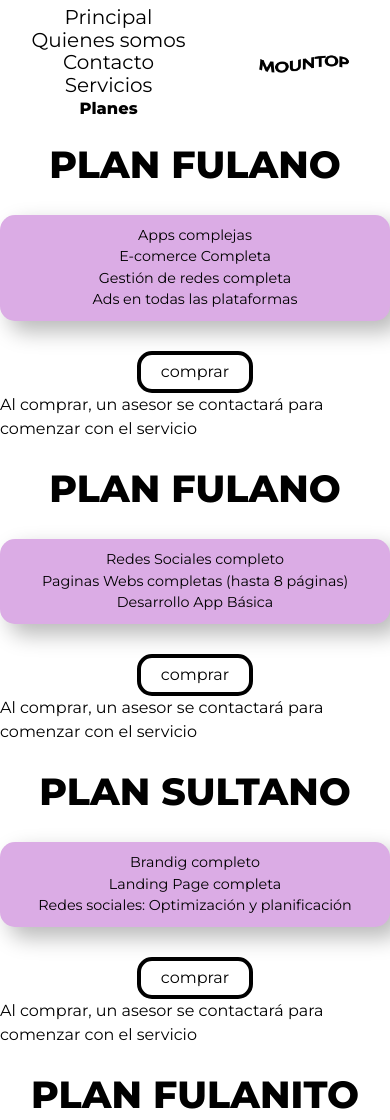
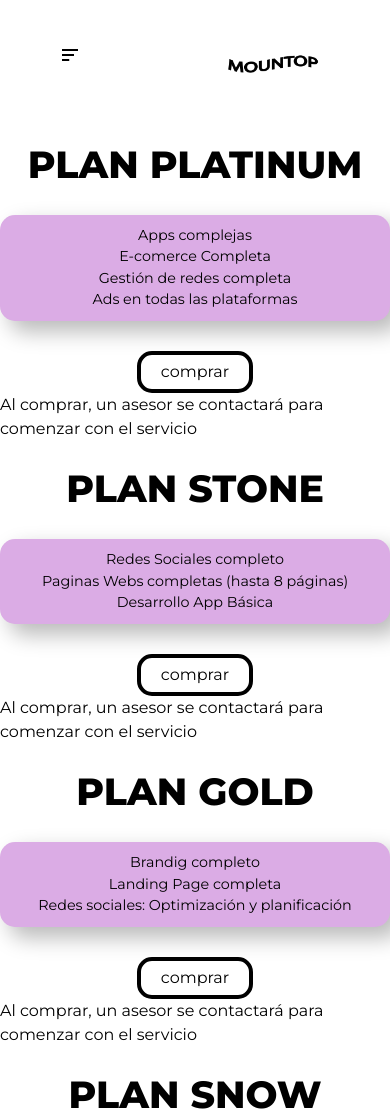
Before and after one commit to Ramirocco/CODER-BS, a website: page pages/planes.html in a window 390 px wide. Shown: the top 1120 px of the page. Drawn offline with nearby package versions, Linux system fonts and the light colour scheme.

Commit message:
arregle navbar, falta arreglar el scss de navbar

```diff
--- a/pages/planes.html
+++ b/pages/planes.html
@@ -37,22 +37,27 @@
             <div class="logo">
                 <img class="logoimg" src="../assets/img/logomountop.png" alt="">
             </div>
-            <ul class="lista">
-                <li><a href="../index.html">Principal</a></li>
-                <li><a href="./quienes.html">Quienes somos</a></li>
-                <li><a href="./contacto.html">Contacto</a></li>
-                <li><a href="./servicios.html">Servicios</a></li>
-                <li><a class="activo" href="./planes.html">Planes</a></li>
-            </ul>
+            <label for="menu" class="nav__label">
+              <img  src="../assets/img/menu.svg" alt="" class="nav__img ">
+          </label>
+          <input type="checkbox" id="menu" class="nav__input">
+          <div class="nav__menu">
+              <a class="nav__item" href="../index.html">Principal</a>
+              <a class="nav__item" href="./quienes.html">Quienes somos</a>
+              <a class="nav__item" href="./contacto.html">Contacto</a>
+              <a class="nav__item" href="./servicios.html">Servicios</a>
+              <a class="nav__item" class="activo" href="./planes.html">Planes</a>
+          </div>
+      </div>
             <div class="nombre">
                 <img class="nombreimg" src="../assets/img/MOUNTOP.png" alt="">
             </div>
         </nav>
-    </header>
+      </header>
     <main>
         <div class="tarjeta">
             <div class="hero">
-                <h2 class="texto">Plan fulano</h2>
+                <h2 class="texto">Plan Platinum</h2>
             </div>
             <div class="info">
                 <div class="imagen">
@@ -74,7 +79,7 @@
         </div>
         <div class="tarjeta">
             <div class="hero">
-                <h2 class="texto size-title">Plan fulano</h2>
+                <h2 class="texto size-title">Plan Stone</h2>
             </div>
             <div class="info">
                 <div class="imagen">
@@ -95,7 +100,7 @@
         </div>
         <div class="tarjeta">
             <div class="hero">
-                <h2 class="texto size-title">Plan sultano</h2>
+                <h2 class="texto size-title">Plan Gold</h2>
             </div>
             <div class="info">
                 <div class="imagen">
@@ -116,7 +121,7 @@
         </div>
         <div class="tarjeta">
             <div class="hero">
-                <h1 class="texto">Plan Fulanito</h1>
+                <h1 class="texto">Plan Snow</h1>
             </div>
             <div class="info">
                 <div class="imagen">
--- a/scss/layout/_aside.scss
+++ b/scss/layout/_aside.scss
@@ -5,7 +5,7 @@
     .work {display: flex; flex-direction: column; justify-content: center; align-items: center;
         .workslogo{
             img{ width: 15vh;;}}
-        p{}}
+        p{@media (max-width: $smartphone) {display: none; text-align: center;}}}
     }
 }
 #esme {background-color:lightseagreen; padding: 2px;}
--- a/scss/layout/_contacto.scss
+++ b/scss/layout/_contacto.scss
@@ -15,12 +15,12 @@
         a{
             img{ width: 50px; margin: 1vh;}}}}
 
-            .Contact{ display: flex;flex-direction:column;width: 99vw;align-items: center;justify-self:center;
+            .Contact{ display: flex;flex-direction:column;width: 99vw;align-items: center;justify-self:center;margin-top: 5px;
                 .tituloContact{ display: flex;
                     h2{@extend .size-title; padding:0 0 15px 0 ; @media (max-width: $smartphone) {text-align: center;}}}
                 div{display: flex; justify-content:center; align-items: center;
                     div{ display: flex; flex-direction: column; margin-right: 2vw;
-                    img{width: 10vw;}}}
+                    img{width: 10vw; @media (max-width: $smartphone) {display: none;}}}}
                 .pContact {display: flex; flex-direction: column; @extend .bgservicios; width: 55vw; padding: 3vh 0;
                     p{@extend .size-small;text-align: center ; padding: 0 2vw; @media (max-width: $smartphone) { text-align: center;justify-content: start;
                     }}}
--- a/scss/layout/_header.scss
+++ b/scss/layout/_header.scss
@@ -58,3 +58,44 @@
         }
     }
 }}}
+
+
+.nav__input {display: none;}
+.nav__label {display: none;}
+.nav__item {color: black;text-decoration: none;
+--clippy: polygon(0 0, 0 0, 0 100%, 0 100%); }
+
+.nav__item::after{content:"";
+    display: block;
+    background: white;
+    height: 3px;
+    width: 90% ;
+    margin-top: 3px;
+clip-path: var(--clippy);
+transition: clip-path .5s;}
+
+.nav__item:hover {--clippy: polygon(0 0, 100% 0%, 100% 100%, 0 100%);color: black;}
+
+.nav__menu{ display: grid;grid-auto-flow: column; gap: 1em;}
+
+
+@media (max-width:760px){.nav__label{display: block; cursor: pointer;}
+
+    .nav__menu{ position:absolute;
+    // top:40px ;
+    bottom: 0;
+    width: 100%;
+    left: 0;
+    display: flex;
+    justify-content: space-evenly;flex-direction: row;
+    flex-wrap: wrap;
+    align-items: center;
+    clip-path: circle( 0 at center);
+    text-decoration: underline;
+    transition: clip-path 1s ease-in-out;
+    }
+
+    .nav__item{ width: 30%; align-items: center;text-align: center;text-transform: uppercase; font-weight: 600;}
+.nav__input:checked + .nav__menu { clip-path: circle(100% at center);background-color: map-get($map:$pallete, $key: terciario );
+}
+}
```
Also changed, not shown: index.html (+11 -7 lines), pages/contacto.html (+13 -8 lines), pages/quienes.html (+13 -8 lines), pages/servicios.html (+13 -8 lines), assets/css/style.css, assets/img/menu.svg (added), 1 other file.
